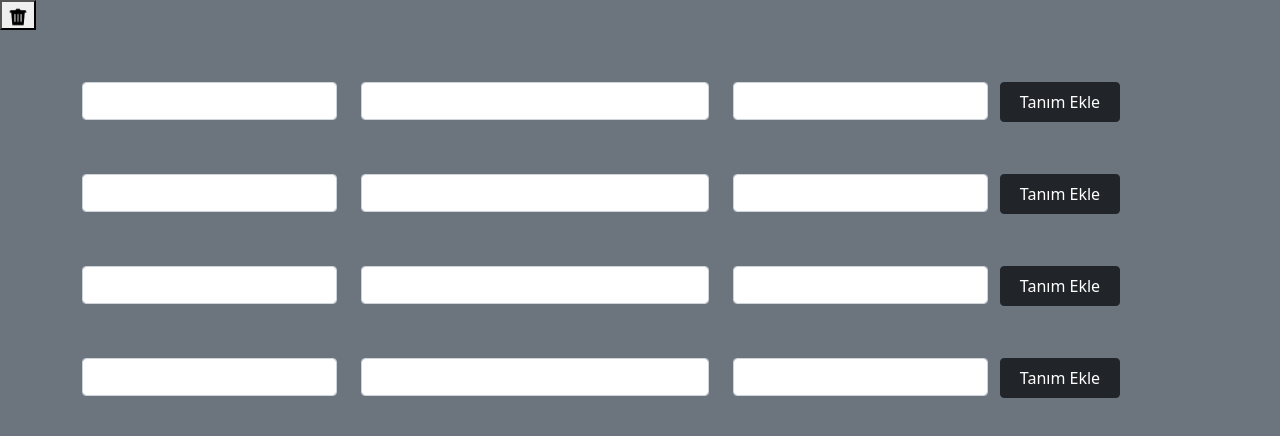
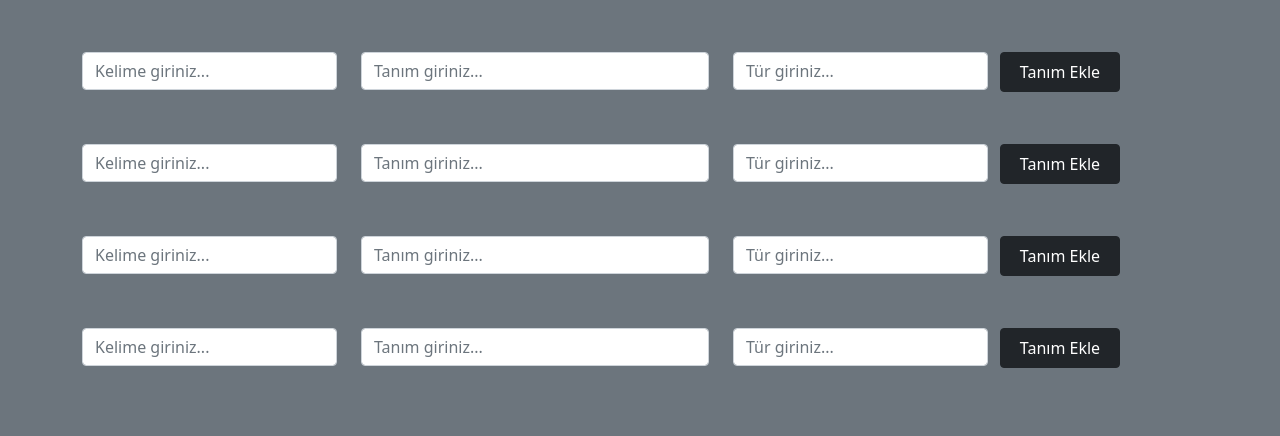
Before and after one commit to 4Furki4/Study-On-jQuery, a plain HTML site: page AddingFormInputs/index.html in a window 1280 px wide. Drawn offline with nearby package versions, Linux system fonts and the light colour scheme.

Commit message:
placeholders added and redundent lines removed.

```diff
--- a/AddingFormInputs/index.html
+++ b/AddingFormInputs/index.html
@@ -10,20 +10,19 @@
     <title>Document</title>
 </head>
 <body class="bg-secondary">
-    <button><img src="/AddingFormInputs/images/icons8-trash-bin-50.png" width="20px" height="20px" alt=""></button>
     <div id="container" class="container">
         <form action="" method="post">
                                                     <!-- First word's area starts -->
             <div id="first-part" class="row mt-5">
                 <div class="row">
                     <div class="col-3" id="first-part-word">
-                        <input type="text" class="form-control mt-1" id="word0">
+                        <input type="text" class="form-control mt-1" id="word0" placeholder="Kelime giriniz...">
                     </div>
                     <div class="col-4" id="first-part-def">
-                        <input type="text" class="form-control mt-1" id="word0-def0">
+                        <input type="text" class="form-control mt-1" id="word0-def0" placeholder="Tanım giriniz...">
                     </div>
                     <div class="col-3" id="first-part-type">
-                        <input type="text" class="form-control mt-1" id="word0-type0">
+                        <input type="text" class="form-control mt-1" id="word0-type0" placeholder="Tür giriniz...">
                     </div>
                     <input id="first-part-btn" class="btn btn-dark mt-1" type="button" value="Tanım Ekle" style="width: 120px; height: 40px;">
                 </div>
@@ -33,13 +32,13 @@
             <div id="second-part" class="row mt-5">
                 <div class="row">
                     <div class="col-3">
-                        <input type="text" class="form-control mt-1" id="word1">
+                        <input type="text" class="form-control mt-1" id="word1"placeholder="Kelime giriniz...">
                     </div>
                     <div class="col-4" id="second-part-def">
-                        <input type="text" class="form-control mt-1" id="word1-def0">
+                        <input type="text" class="form-control mt-1" id="word1-def0" placeholder="Tanım giriniz...">
                     </div>
                     <div class="col-3" id="second-part-type">
-                        <input type="text" class="form-control mt-1" id="word1-type0">
+                        <input type="text" class="form-control mt-1" id="word1-type0" placeholder="Tür giriniz...">
                     </div>
                     <input id="second-part-btn" class="btn btn-dark mt-1" type="button" value="Tanım Ekle" style="width: 120px; height: 40px;">
                 </div>
@@ -48,13 +47,13 @@
                                                     <!-- Third word's area starts -->
             <div id="third-part" class="row mt-5">
                 <div class="row"><div class="col-3">
-                    <input type="text" class="form-control mt-1" id="word2">
+                    <input type="text" class="form-control mt-1" id="word2" placeholder="Kelime giriniz...">
                 </div>
                 <div class="col-4" id="third-part-def">
-                    <input type="text" class="form-control mt-1" id="word2-def0">
+                    <input type="text" class="form-control mt-1" id="word2-def0" placeholder="Tanım giriniz...">
                 </div>
                 <div class="col-3" id="third-part-type">
-                    <input type="text" class="form-control mt-1" id="word2-type0">
+                    <input type="text" class="form-control mt-1" id="word2-type0" placeholder="Tür giriniz...">
                 </div>
                 <input id="third-part-btn" class="btn btn-dark mt-1" type="button" value="Tanım Ekle" style="width: 120px; height: 40px;"></div>
             </div>
@@ -63,13 +62,13 @@
             <div id="fourth-part" class="row mt-5">
                 <div class="row">
                     <div class="col-3">
-                        <input type="text" class="form-control mt-1" id="word3">
+                        <input type="text" class="form-control mt-1" id="word3" placeholder="Kelime giriniz...">
                     </div>
                     <div class="col-4" id="fourth-part-def">
-                        <input type="text" class="form-control mt-1" id="word3-def0">
+                        <input type="text" class="form-control mt-1" id="word3-def0" placeholder="Tanım giriniz...">
                     </div>
                     <div class="col-3" id="fourth-part-type">
-                        <input type="text" class="form-control mt-1" id="word3-type0">
+                        <input type="text" class="form-control mt-1" id="word3-type0" placeholder="Tür giriniz...">
                     </div>
                     <input id="fourth-part-btn" class="btn btn-dark mt-1" type="button" value="Tanım Ekle" style="width: 120px; height: 40px;">
                 </div>
@@ -77,25 +76,5 @@
                                                     <!-- Fourth word's area ends -->
         </form>
     </div>
-
-
 </body>
 </html>
-
-
-<!--
-    <div class="row d-flex">
-                        <button class="btn btn-sm btn-dark ms-2" style="width:120px; height:38px;" type="button">Tanım Ekle</button>
-                        <div id="wordDiv0" class="col-3">
-                            <input type="text" id="word0" placeholder="Lütfen Kelime Giriniz" class="form-control">
-                        </div>
-                        <div id="defDiv0" class="col-5 ms-1">
-                            <input type="text" id="def0" placeholder="Lütfen Tanım Giriniz" class="form-control">
-                            <input type="text" class="form-control">
-                        </div>
-                        <div id="typeDiv0" class="col-3 ms-1">
-                            <input type="text" id="type0" placeholder="Lütfen tanım türü (sıfat vb.) giriniz" class="form-control">
-                            <input type="text" class="form-control">
-                        </div>
-                    </div>
- -->
--- a/AddingFormInputs/index.js
+++ b/AddingFormInputs/index.js
@@ -30,16 +30,15 @@ $("document").ready(function () {
         let defId = `word${wordOrder}-def${counter}`;
         let typeId = `word${wordOrder}-type${counter}`;
         let appendPart = `#${part}`;
-
         let row = `
         <div id="${part}-row-${counter}" class="row">
             <div class="offset-3 col-4" id="first-part-def">
-                <input type="text" class="form-control mt-1" id="word${wordOrder}-def${counter}">
+                <input type="text" class="form-control mt-1" id="word${wordOrder}-def${counter}" placeholder="Tanım giriniz...">
             </div>
             <div class="col-3" id="first-part-type">
-                <input type="text" class="form-control mt-1" id="word${wordOrder}-type${counter}">
+                <input type="text" class="form-control mt-1" id="word${wordOrder}-type${counter}" placeholder="Tür giriniz...">
             </div>
-            <button id="${delBtnOrder}" class="btn mt-1" type="button" style="width: 60px; height: 40px;"><img src="/AddingFormInputs/images/icons8-trash-bin-50.png" width="20px" height="20px" alt=""></button>
+            <button id="${delBtnOrder}" class="btn mt-1" type="button" style="width: 60px; height: 40px;"><img src="/AddingFormInputs/images/icons8-trash-bin-50.png" width="25px" height="25px" alt=""></button>
         </div>`
         $(appendPart).append(row);
         $("#"+defId).hide().show("slow");
@@ -49,7 +48,4 @@ $("document").ready(function () {
         });
         $(`#${delBtnOrder}`).hide().slideDown("slow")
     }
-
 });
-
-//            <input id="${delBtnOrder}" class="btn btn-dark mt-1" type="button" value="SİL" style="width: 60px; height: 40px;">
```
Also changed, not shown: AddingFormInputs/images/rubbish-bin-svgrepo-com.svg (deleted).
